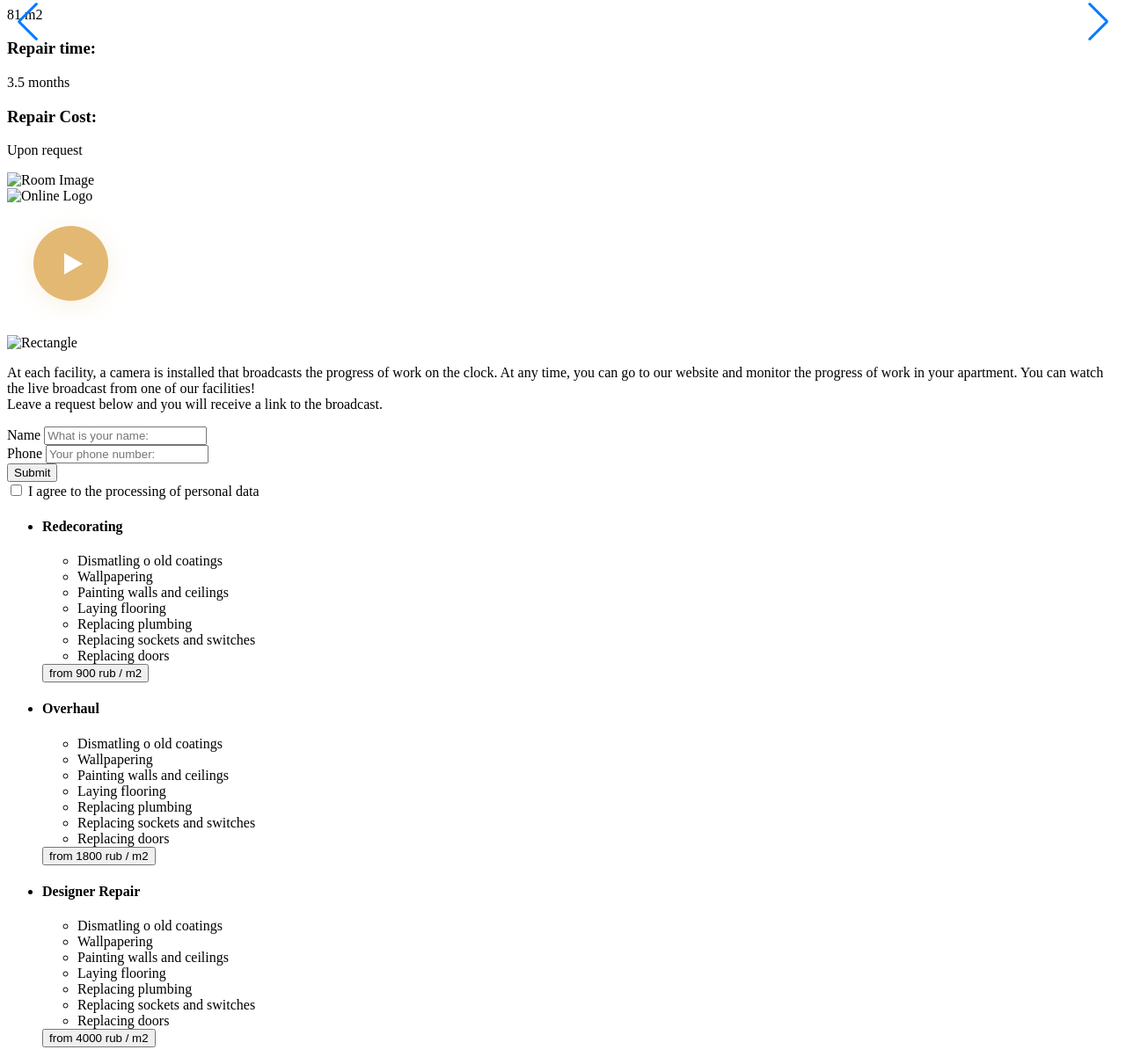
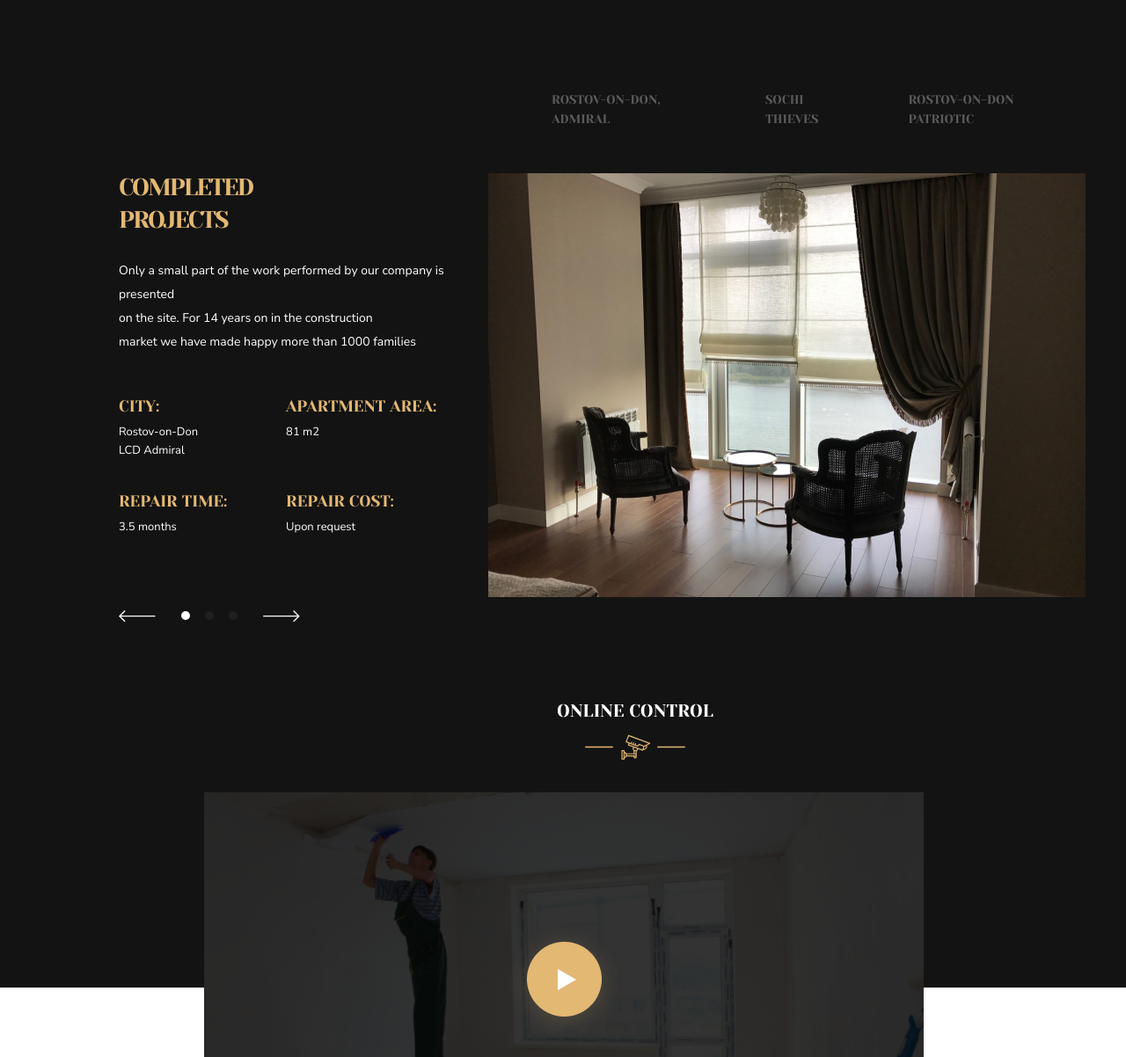
Before and after one commit to WaldyWhite/IC-Repair-Design-Project-, a plain HTML site: page index.html in a window 1280 px wide. Shown: the part 794-1996 px from the top of the page at 88% size. Drawn offline with nearby package versions, Linux system fonts and the light colour scheme; the site is published under a folder, as on GitHub Pages, so addresses that start at the root find nothing.

Commit message:
first commit2

```diff
--- a/index.html
+++ b/index.html
@@ -7,7 +7,7 @@
     <link href="https://fonts.googleapis.com/css2?family=Yeseva+One&display=swap" rel="stylesheet">
     <link href="https://fonts.googleapis.com/css2?family=Nunito+Sans:ital@0;1&family=Yeseva+One&display=swap" rel="stylesheet">
     <link rel="stylesheet" href="https://cdn.jsdelivr.net/npm/swiper@9/swiper-bundle.min.css"/>
-    <link rel="stylesheet" href="/style/style.css">
+    <link rel="stylesheet" href="./style/style.css">
     <title>Repair</title>
 </head>
 <body>
@@ -138,21 +138,21 @@
                         </div>
                     </div>
                     <div class="room-image">
-                        <img src="/images/image 2.1.jpg" alt="Room Image">
+                        <img src="./images/image 2.1.jpg" alt="Room Image">
                     </div>
                 </div>
                 <div class="online-logo">
-                    <img src="/images/online_logo.svg" alt="Online Logo">
+                    <img src="./images/online_logo.svg" alt="Online Logo">
                 </div>
             </div>
         </div>
         <div class="fix-container">
             <div class="third-container">
                 <div class="video">
-                    <div class="opacity-video"><img src="images/PlayLogo 8.png" alt="Play"></div>
+                    <div class="opacity-video"><img src="./images/PlayLogo 8.png" alt="Play"></div>
                 </div>
                 <div class="video-Control-descript">
-                    <img src="/images/Rectangle 6.9.svg" alt="Rectangle">
+                    <img src="./images/Rectangle 6.9.svg" alt="Rectangle">
                     <p class="text-cont-deskript">At each facility, a camera is installed that broadcasts the progress of work on the clock. At any time, you can go to our website and monitor the progress of work in your apartment. You can watch the live broadcast from one of our facilities!
                         <br> Leave a request below and you will receive a link to the broadcast.</p>
                 </div>
@@ -253,6 +253,6 @@
         </div>
     </main>
     <script src="https://cdn.jsdelivr.net/npm/swiper@9/swiper-bundle.min.js"></script>
-    <script src="/javaScript/script.js"></script>
+    <script src="./javaScript/script.js"></script>
 </body>
 </html>
--- a/style/style.css
+++ b/style/style.css
@@ -105,7 +105,7 @@
 }
 
 .first-container {
-    background-image: url("/images/image4.3.jpg");
+    background-image: url("../images/image4.3.jpg");
     background-repeat: no-repeat;
     background-size:cover;
     font-family: 'Yeseva One';
@@ -266,11 +266,11 @@
 }
 
 .swiper-button-next:hover {
-    background-image: url(/images/VectorNext.Hover.svg);
+    background-image: url("../images/VectorNext.Hover.svg");
 }
 
 .swiper-button-prev:hover {
-    background-image: url(/images/VectorPrev.Hover.svg);
+    background-image: url("../images/VectorPrev.Hover.svg");
 }
 
 .swiper-pagination-horizontal.swiper-pagination-bullets .swiper-pagination-bullet {
@@ -298,11 +298,11 @@
 
 .swiper-button-next {
 
-    background-image: url(/images/VectorNext.svg);
+    background-image: url("../images/VectorNext.svg");
 }
 
 .swiper-button-prev {
-    background-image: url(/images/VectorPrev.svg);
+    background-image: url("../images/VectorPrev.svg");
 }
 
 
@@ -330,7 +330,7 @@
     margin: 0 auto;
     width: 818px;
     height: 434px;
-    background-image: url(/images/video.jpg);
+    background-image: url("../images/video.jpg");
     background-size: cover;
     background-repeat: no-repeat;
     margin-bottom: 38px;
@@ -463,7 +463,7 @@ form span {
 }
 
 #checkbox-id:checked + .new-checkbox::before {
-    background-image: url(/images/forCheckbox.svg);
+    background-image: url("../images/forCheckbox.svg");
     background-repeat: no-repeat;
     background-position: center;
     background-size: 12px 12px;
@@ -480,7 +480,7 @@ form span {
 .box-logo {
     width: 257px;
     height: 67px;
-    background-image: url(/images/types_of_repair.svg);
+    background-image: url("../images/types_of_repair.svg");
     background-size: cover;
     margin: 0 auto ;
 }
@@ -509,16 +509,16 @@ form span {
 }
 
 .types-item1 {
-    background-image: url(/images/image.item1.jpg);
+    background-image: url("../images/image.item1.jpg");
 
 }
 
 .types-item2 {
-    background-image: url(/images/image.item2.jpg);
+    background-image: url("../images/image.item2.jpg");
 }
 
 .types-item3 {
-    background-image: url(/images/image.item3.jpg);
+    background-image: url("../images/image.item3.jpg");
 }
 
 .lists-box {
@@ -584,7 +584,7 @@ form span {
 .free-services {
     width: 1006px;
     height: 645px;
-    background-image: url(/images/image\ 6.1.png);
+    background-image: url("../images/image\ 6.1.png");
     background-size: contain;
     background-repeat: no-repeat;
 }
```
Also changed, not shown: 1 other file.
